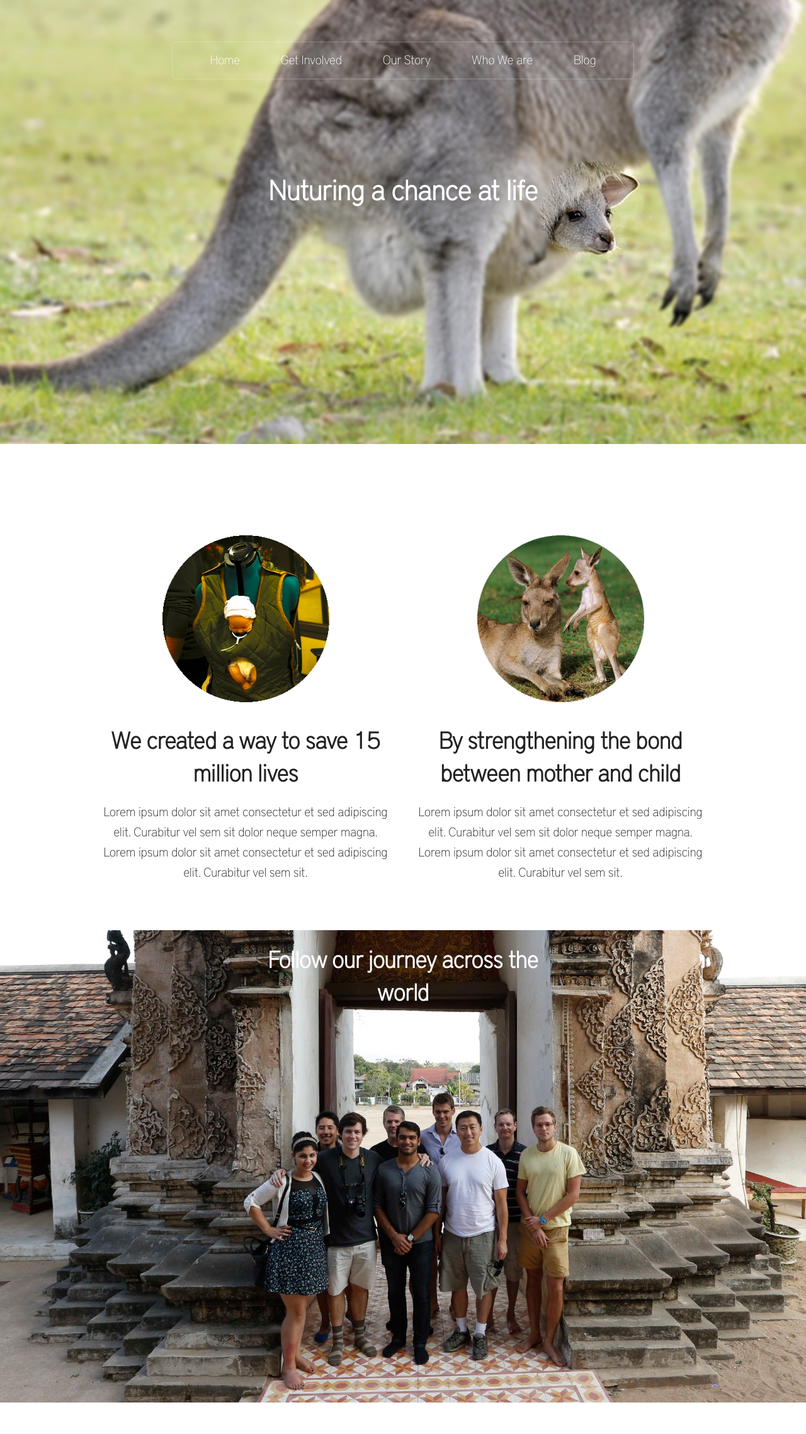
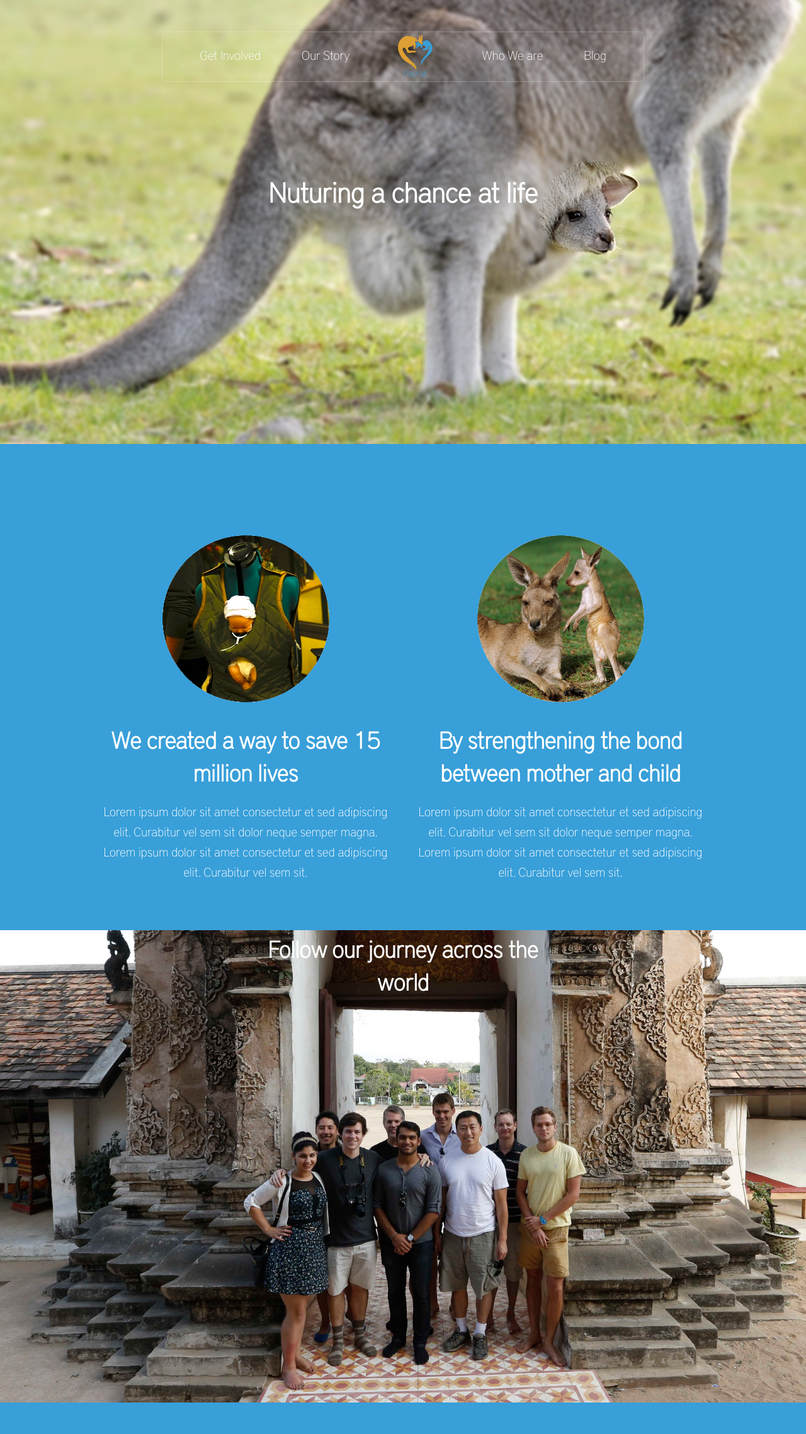
Before and after one commit to KangaKare/kangakare.github.io, a Jekyll site: the page built from index.html, in a window 1280 px wide. Shown: the whole page at 63% size. Built offline with Jekyll 4.4.1, drawn with Linux system fonts in a browser that asks for light colours; nearby versions of some CDN libraries.

Commit message:
Add logo to nav and changed background to blue

```diff
--- a/_includes/nav.html
+++ b/_includes/nav.html
@@ -1,9 +1,9 @@
 
 <nav id="nav">
   <ul>
-    <li class="current_page_item"><a href="index.html">Home</a></li>
-    <li><a href="#">Get Involved</a></li>
-    <li><a href="right-sidebar.html" id="center-nav">Our Story</a></li>
+    <li class="current_page_item"><a href="index.html">Get Involved</a></li>
+    <li><a href="#">Our Story</a></li>
+    <li><a href="right-sidebar.html" id="center-nav"><img src="assets/css/images/logo.png"></a></li>
     <li><a href="left-sidebar.html">Who We are</a></li>
     <li><a href="no-sidebar.html">Blog</a></li>
   </ul>
--- a/assets/css/main.css
+++ b/assets/css/main.css
@@ -14,6 +14,8 @@
 
 body {
   font-family: 'district_pro_thin';
+	color: white;
+	background-color: rgb(56, 159, 217);
 }
 /* Header */
 
@@ -23,10 +25,9 @@ body {
 	left: 0px;
 	width: 100%;
 	height: 800px;
-	background: linear-gradient(rgba(255,255,255,0),rgba(255,255,255,0)), url('images/kangaroo-pouch-baby.jpg');
+	background: linear-gradient(rgba(56,159,217,0),rgba(56,159,217,0)), url('images/kangaroo-pouch-baby.jpg');
 	background-repeat: no-repeat;
 	background-size: contain;
-	padding: 1rem;
 }
 #logo {
   margin-top: 100px;
@@ -42,6 +43,7 @@ body {
   display:block;
 	width: 100%;
 	text-align: center;
+
 }
 #nav > ul {
 	margin-top: 2.5em;
@@ -65,7 +67,11 @@ body {
 #nav > ul > li a {
   color: white;
 }
+#center-nav img {
+  height: 80px;
+	width: 80px;
 
+}
 /* Body Front Page */
 
 .transition {
@@ -75,6 +81,7 @@ body {
 .transition h2{
   margin-top: 1em;
 	text-align: center;
+	color: white;
 }
 .transition p {
   font-size: 1.25em;
@@ -86,19 +93,18 @@ body {
 	margin-right: auto;
 	width: 265px;
 	display: block;
+	border-radius: 999px;
 }
 #body {
   text-align: center;
 	width: 100%;
 	height: 800px;
-	background: linear-gradient(rgba(255,255,255,1),rgba(255,255,255,1)), url('images/ppl-thailand.jpg');
+	background: linear-gradient(rgba(56,159,217,0),rgba(56,159,217,0)), url('images/ppl-thailand.jpg');
 	background-repeat: no-repeat;
 	background-size: contain;
-	padding: 1rem;
-	color: white;
 	clear: both;
 	margin-top: 25px;
 }
 #description h2{
-  color: white;
+  color: rgba(255, 255, 255, 0);
 }
--- a/index.html
+++ b/index.html
@@ -26,7 +26,7 @@ title:
 <script>
 $(window ).scroll(function(){
   var fade_opac = $(window).scrollTop() / ($('#header').height() - 300);
-  $('#header').css({'background': 'linear-gradient(rgba(255,255,255,' + fade_opac + '),rgba(255,255,255,' + fade_opac + ')), url(assets/css/images/kangaroo-pouch-baby.jpg)', 'background-repeat':'no-repeat','background-size':'contain'});
+  $('#header').css({'background': 'linear-gradient(rgba(56,159,217,' + fade_opac + '),rgba(56,159,217,' + fade_opac + ')), url(assets/css/images/kangaroo-pouch-baby.jpg)', 'background-repeat':'no-repeat','background-size':'contain'});
 
   var current_scroll = $('#body').offset().top - $(window).scrollTop();
   if (current_scroll < 700 )
@@ -34,7 +34,7 @@ $(window ).scroll(function(){
 
 	else
     var fadein_opac = fade_opac
-  $('#body').css({'background': 'linear-gradient(rgba(255,255,255,' + fadein_opac + '),rgba(255,255,255,' + fadein_opac + ')), url(assets/css/images/ppl-thailand.jpg)', 'background-repeat':'no-repeat','background-size':'contain'});
-
+  $('#body').css({'background': 'linear-gradient(rgba(56,159,217,' + fadein_opac + '),rgba(56,159,217,' + fadein_opac + ')), url(assets/css/images/ppl-thailand.jpg)', 'background-repeat':'no-repeat','background-size':'contain'});
+  $('#description h2').css({'color': 'rgba(255, 255, 255,' + (1-fadein_opac) + ')'});
 });
 </script>
```
Also changed, not shown: assets/css/images/logo.png (added), 1 other file.
